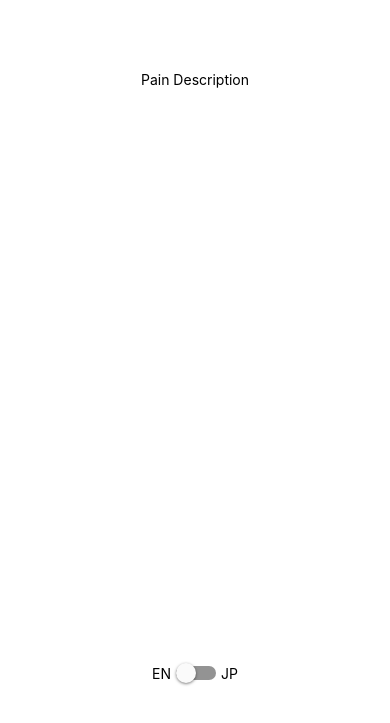
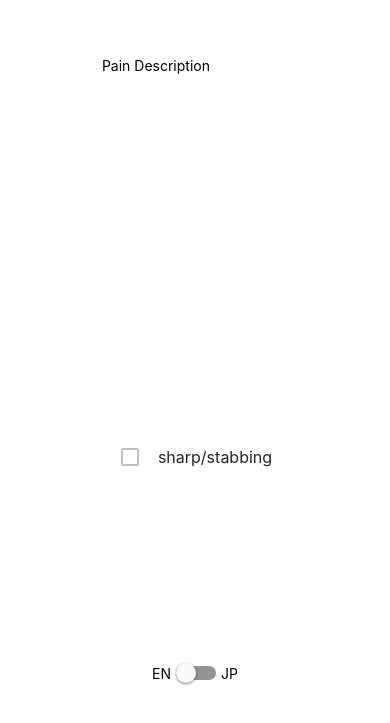
Before and after one commit to MyKamonohashi/itamitto-frontend, a React Native app in the folder client/: screen / in a window 390 px wide. Shown: the part 121-844 px from the top of the page. Built offline with nearby package versions, Linux system fonts and the light colour scheme.

Commit message:
wip: build Checkbox list

```diff
--- a/client/src/components/FrameFour.tsx
+++ b/client/src/components/FrameFour.tsx
@@ -1,4 +1,9 @@
-import { StyleSheet, Text, View, Pressable } from 'react-native';
+import { StyleSheet, Text, View } from 'react-native';
+import { useState } from 'react';
+import { ListItem } from '@rneui/themed';
+import { ListItemCheckBox } from '@rneui/base/dist/ListItem/ListItem.CheckBox';
+import { ListItemContent } from '@rneui/base/dist/ListItem/ListItem.Content';
+import { ListItemTitle } from '@rneui/base/dist/ListItem/ListItem.Title';
 
 type LanguageType = {
   title: {
@@ -24,12 +29,28 @@ interface FrameProps {
 }
 
 export default function FrameFour({language}: FrameProps) {
+  const [checked, setChecked] = useState(false);
+
+  const handleChecked = () => {
+    setChecked(!checked);
+  }
 
   return (
     <View style={styles.container}>
       <Text>{language.title.pain_description}</Text>
       <View>
-
+        <ListItem>
+          <ListItemCheckBox
+            checked={checked}
+            iconType="material-community"
+            checkedIcon="checkbox-marked"
+            uncheckedIcon="checkbox-blank-outline"
+            onPress={handleChecked}
+            />
+          <ListItemContent>
+            <ListItemTitle>{language.pain_description.sharp}</ListItemTitle>
+          </ListItemContent>
+        </ListItem>
       </View>
     </View>
   );
@@ -39,7 +60,7 @@ const styles = StyleSheet.create({
   container: {
     flex: 1,
     backgroundColor: '#fff',
-    alignItems: 'center',
+    // alignItems: 'center',
     justifyContent: 'space-around'
   },
 });
```
